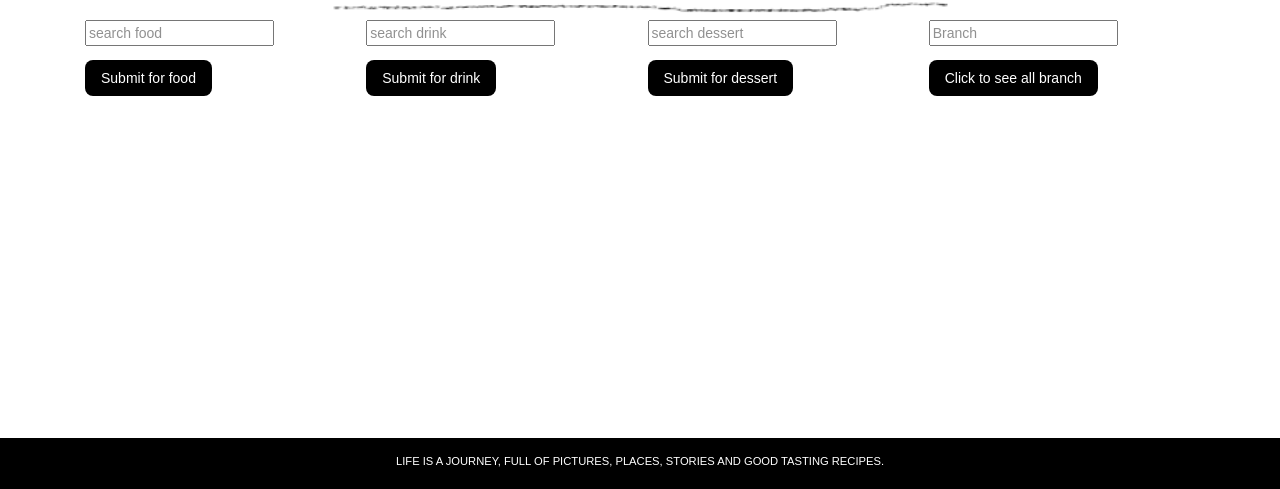
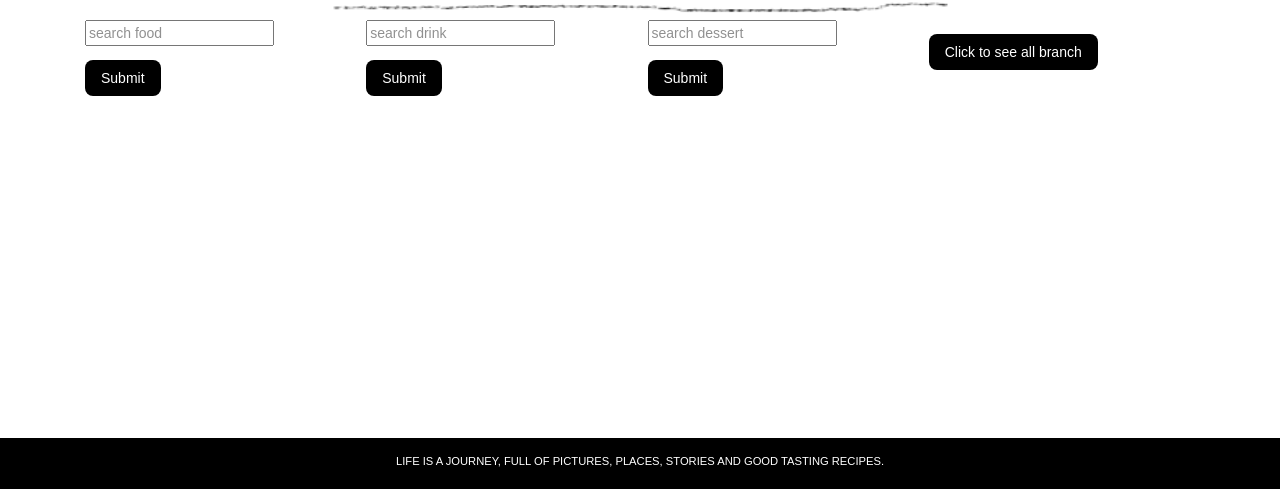
Before and after one commit to NChancheep/WebprojectPhase2, a website: page sec1_gr5_src/HtmlSearchpage.html in a window 1280 px wide. Shown: the part 311-800 px from the top of the page. Drawn offline with nearby package versions, Linux system fonts and the light colour scheme.

Commit message:
Update to cheep
เอาไปแก้ต่อนะจ๊ะ

```diff
--- a/sec1_gr5_src/HtmlSearchpage.html
+++ b/sec1_gr5_src/HtmlSearchpage.html
@@ -81,28 +81,29 @@
                 <div class="row" style="display:flex">
                     <div class="col-sm">
                         <input type="text" id="search" required placeholder="search food" />
-                        <button  class="w3-button w3-black w3-round-large" style="margin-top: 5%; margin-bottom: 5%; " onclick="search(document.getElementById('search').value)">Submit for food</button>
+                        <button  class="w3-button w3-black w3-round-large" style="margin-top: 5%; margin-bottom: 5%; " onclick="search(document.getElementById('search').value)">Submit</button>
                         <div style="margin-bottom: 20%;" id="result1"></div>
                     </div>
                     <div class="col-sm">
                         <input type="text" id="search1" required placeholder="search drink" />
-                        <button class="w3-button w3-black w3-round-large" style="margin-top: 5%; margin-bottom: 5%;" onclick="search1(document.getElementById('search1').value)">Submit for drink</button>
+                        <button class="w3-button w3-black w3-round-large" style="margin-top: 5%; margin-bottom: 5%;" onclick="search1(document.getElementById('search1').value)">Submit</button>
                         <div style="margin-bottom: 20%;" id="result2"></div>
                     </div>
                     <div class="col-sm">
                         <input type="text" id="search2" required placeholder="search dessert" />
-                        <button class="w3-button w3-black w3-round-large" style="margin-top: 5%; margin-bottom: 5%;" onclick="search2(document.getElementById('search2').value)">Submit for dessert</button>
+                        <button class="w3-button w3-black w3-round-large" style="margin-top: 5%; margin-bottom: 5%;" onclick="search2(document.getElementById('search2').value)">Submit</button>
                         <div style="margin-bottom: 20%;" id="result3"></div>
                     </div>
-                    <div class="col-sm">
-                        <input type="text" id="search3" required placeholder="Branch" />
-                        <button class="w3-button w3-black w3-round-large" style="margin-top: 5%; margin-bottom: 5%;" onclick="locationAll(document.getElementById('search3').value)">Click to see all branch</button>
+                    <div class="col-sm" >
+                        <button id="search3" class="w3-button w3-black w3-round-large"  style="margin-top: 5%; margin-bottom: 5%;" onclick="locationAll(document.getElementById('search3').value)">Click to see all branch</button>
                         <div style="margin-bottom: 20%;" id="result4"></div>
                     </div>
+
                 </div>
             </div>
+            <div class="container">
 
-
+            </div>
         </section>
 
 
```
